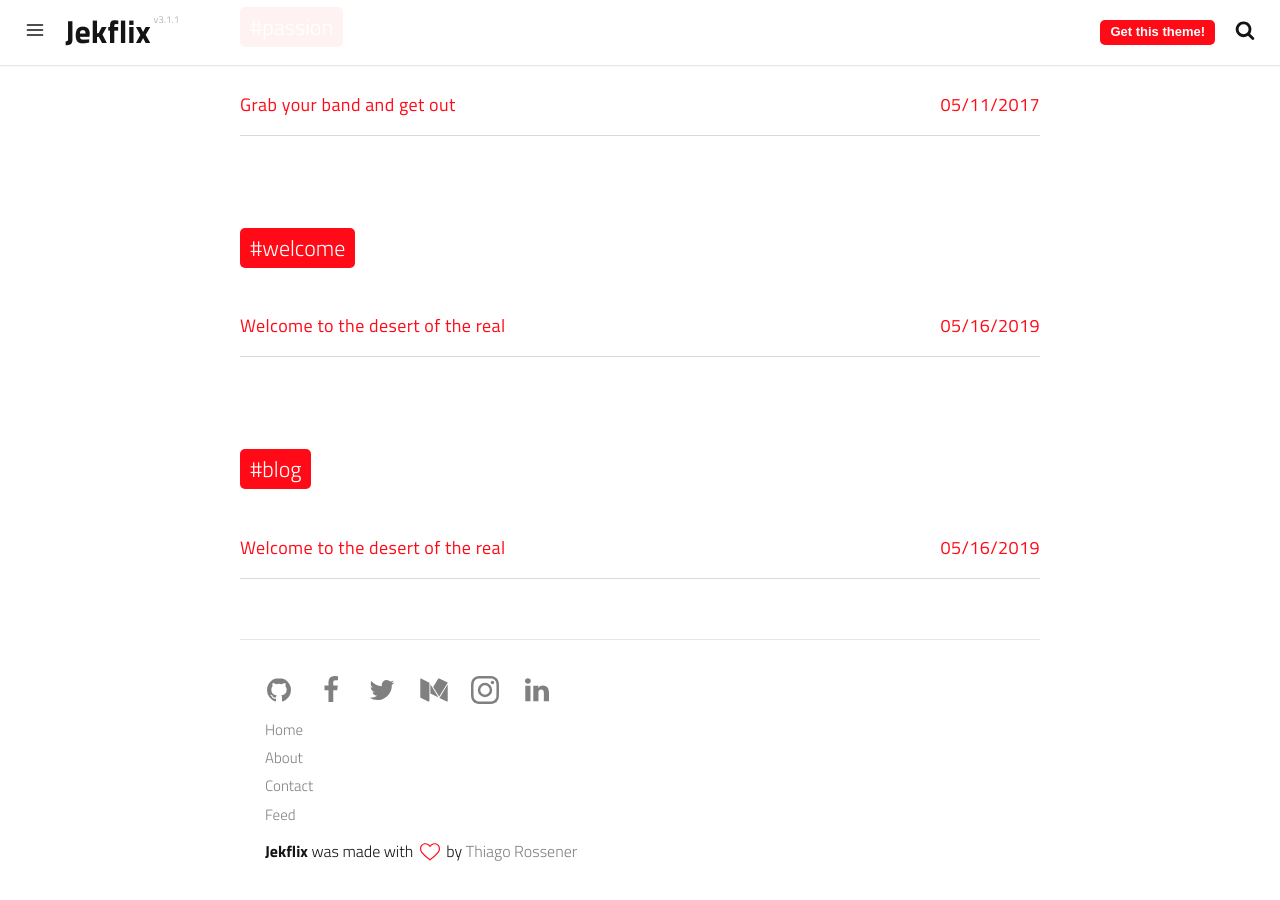
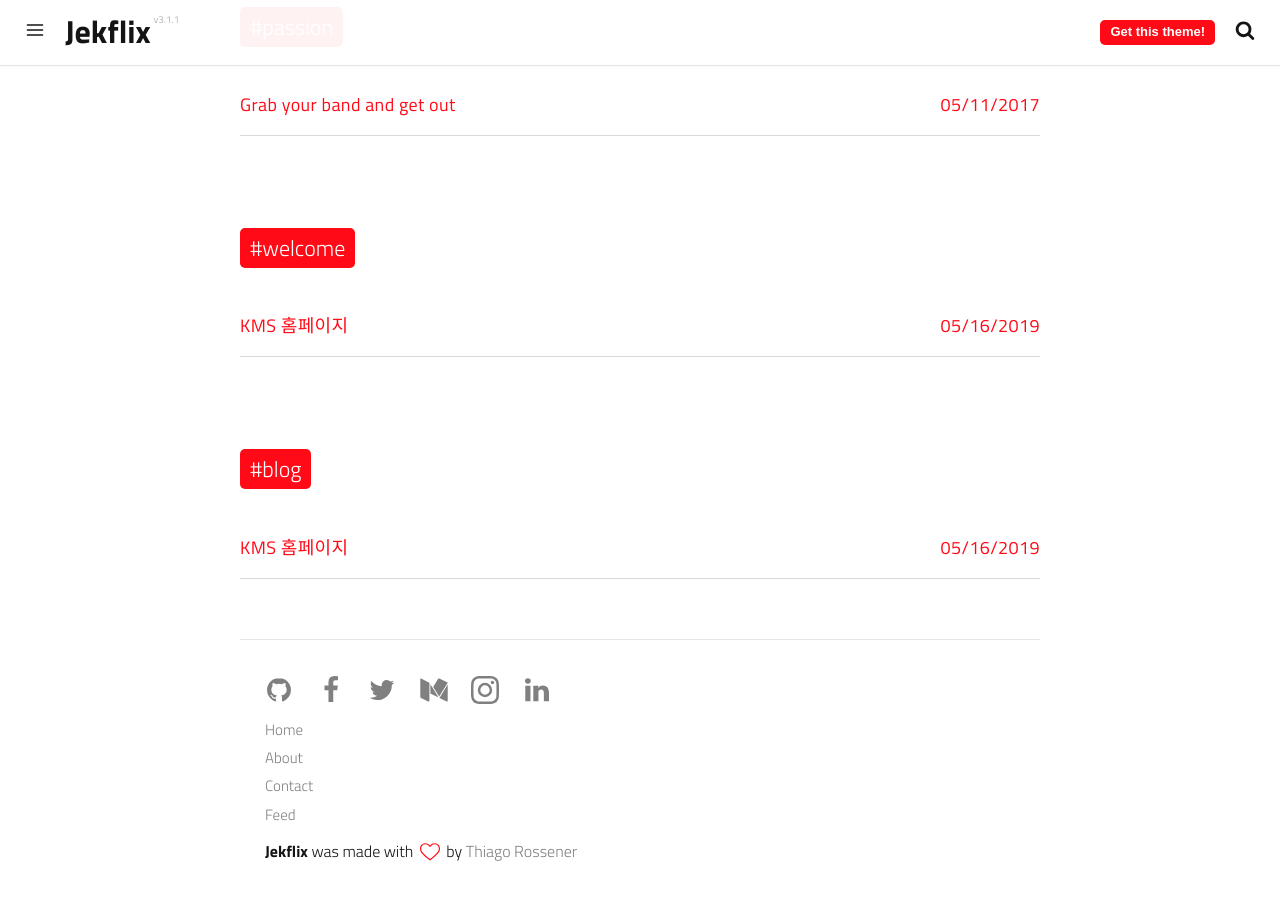
Before and after one commit to kimmisik/kms, a Jekyll site: the page built from tags.html, in a window 1280 px wide and 900 px high, scrolled down 1624 px. Built offline with Jekyll 4.4.1, drawn with Linux system fonts in a browser that asks for light colours; a script that is not in the unit is left out.

Commit message:
Update 2010-01-01-welcome-to-the-desert-of-the-real.md

```diff
--- a/_posts/2010-01-01-welcome-to-the-desert-of-the-real.md
+++ b/_posts/2010-01-01-welcome-to-the-desert-of-the-real.md
@@ -1,11 +1,10 @@
 ---
 date: 2019-05-16T23:48:05.000Z
 layout: post
-title: Welcome to the desert of the real
+title: KMS 홈페이지
 subtitle: 'Lorem ipsum dolor sit amet, consectetur adipisicing elit.'
 description: >-
-  Lorem ipsum dolor sit amet, consectetur adipisicing elit, sed do eiusmod
-  tempor incididunt ut labore et dolore magna aliqua.
+  Lorem ipsum dolor sit amet, magna aliqua.
 image: >-
   https://res.cloudinary.com/dm7h7e8xj/image/upload/v1559821647/theme6_qeeojf.jpg
 optimized_image: >-
```
